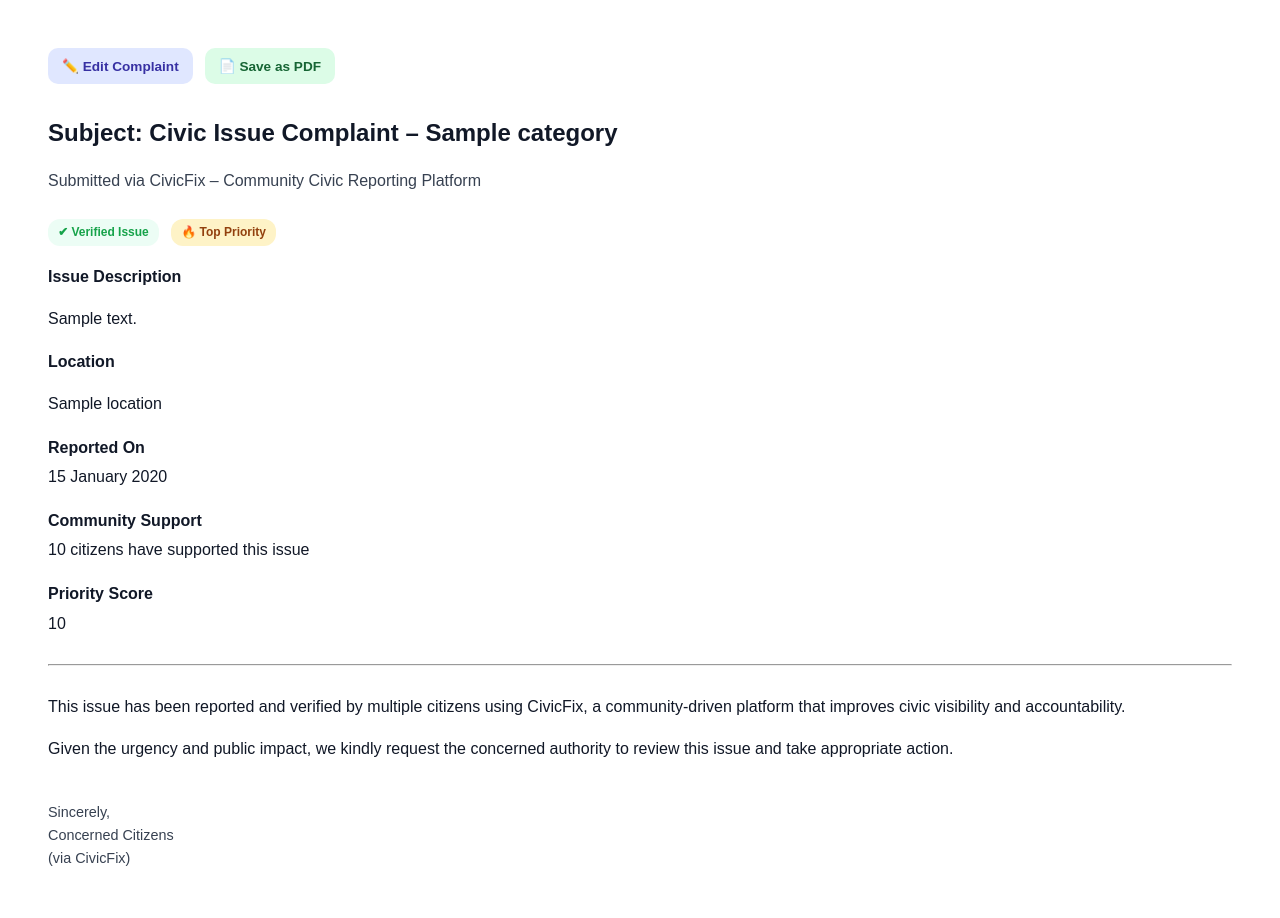
After one commit to atharva7471/CivicFix, a Flask app: template templates/export_issue.html in a window 1280 px wide. The commit adds this page. Run offline with Flask 3, Linux system fonts and the light colour scheme; the template is opened without the code that fills it: most values are stand-ins (such as "Sample title", 1, 10 or a date in 2020).

Commit message:
Add governed complaint export for verified top-priority issues

```diff
--- a/app.py
+++ b/app.py
@@ -26,19 +26,50 @@ votes_collection = db["votes"]
 UPLOAD_FOLDER = "static/uploads"
 app.config["UPLOAD_FOLDER"] = UPLOAD_FOLDER
 
+CATEGORY_WEIGHTS = {
+    "Road / Pothole": 3,
+    "Garbage": 4,
+    "Water Supply": 5,
+    "Drainage": 5,
+    "Electricity": 4,
+    "Public Safety": 6,
+    "Other": 4
+}
+
+def calculate_priority(problem):
+    votes_score = problem.get("votes", 0) * 2
+    days_pending = (datetime.utcnow() - problem["created_at"]).days
+    category_score = CATEGORY_WEIGHTS.get(problem.get("category"), 1)
+    verification_bonus = 5 if problem.get("is_verified") else 0
+
+    return votes_score + days_pending + category_score + verification_bonus
+
+
 #--------------------- All Routes here --------------------------#
 @app.route("/")
 @app.route("/home")
-
 def home():
     problems = list(
         problems_collection.find().sort("created_at", -1)
     )
+
+    for problem in problems:
+        problem["priority_score"] = calculate_priority(problem)
+
+    # 🔥 SORT BY PRIORITY (DESC)
+    problems.sort(key=lambda x: x["priority_score"], reverse=True)
+
+    # 🔥 Mark top 5
+    top_ids = set(p["_id"] for p in problems[:5])
+    for problem in problems:
+        problem["is_top_priority"] = problem["_id"] in top_ids
+
     return render_template(
         "home.html",
         problems=problems,
         admin_email=os.getenv("ADMIN_EMAIL")
     )
+
 
 @app.route("/add_problem")
 def add_problem():
@@ -121,6 +152,36 @@ def vote(problem_id):
         )
     return jsonify({"votes": problem["votes"]})
 
+@app.route("/export/<problem_id>")
+def export_issue(problem_id):
+    problem = problems_collection.find_one(
+        {"_id": ObjectId(problem_id)}
+    )
+
+    if not problem:
+        return "Issue not found", 404
+
+    # Recalculate priority
+    problem["priority_score"] = calculate_priority(problem)
+
+    # Get top 5 IDs again (backend truth)
+    problems = list(problems_collection.find())
+    for p in problems:
+        p["priority_score"] = calculate_priority(p)
+
+    problems.sort(key=lambda x: x["priority_score"], reverse=True)
+    top_ids = set(p["_id"] for p in problems[:5])
+
+    # 🔒 HARD CHECK
+    if not problem.get("is_verified") or problem["_id"] not in top_ids:
+        return "Export not allowed for this issue", 403
+
+    return render_template(
+        "export_issue.html",
+        problem=problem,
+        priority_score=problem["priority_score"]
+    )
+
 @app.route("/my_issues")
 def my_issues():
     user_id = ObjectId(session["user_id"])
@@ -130,6 +191,12 @@ def my_issues():
             {"user_id": user_id}
         ).sort("created_at", -1)
     )
+    for issue in issues:
+        issue["priority_score"] = calculate_priority(issue)
+
+    # 🔥 SORT BY PRIORITY (DESC)
+    issues.sort(key=lambda x: x["priority_score"], reverse=True)
+
     return render_template(
         "my_issues.html",
         issues=issues,
--- a/static/css/home.css
+++ b/static/css/home.css
@@ -206,6 +206,12 @@ body.home .container {
   color: var(--accent-secondary);
 }
 
+.export-hint {
+  font-size: 0.7rem;
+  color: var(--text-muted);
+  font-style: italic;
+}
+
 
 /* =========================
    RESPONSIVE
--- /dev/null
+++ b/templates/export_issue.html
@@ -0,0 +1,203 @@
+<!DOCTYPE html>
+<html lang="en">
+    <head>
+        <meta charset="UTF-8">
+        <title>Civic Complaint – CivicFix</title>
+        <meta name="viewport" content="width=device-width, initial-scale=1.0">
+
+        <style>
+    body {
+      font-family: Arial, Helvetica, sans-serif;
+      padding: 40px;
+      line-height: 1.6;
+      color: #111827;
+      background: #ffffff;
+    }
+
+    h2 {
+      margin-bottom: 10px;
+    }
+
+    .subtitle {
+      color: #374151;
+      margin-bottom: 24px;
+    }
+
+    .section {
+      margin-bottom: 18px;
+    }
+
+    .label {
+      font-weight: bold;
+      display: block;
+      margin-bottom: 4px;
+    }
+
+    .badge {
+      display: inline-block;
+      padding: 4px 10px;
+      border-radius: 12px;
+      font-size: 0.75rem;
+      font-weight: 600;
+      margin-right: 8px;
+    }
+
+    .verified {
+      background: #ecfdf5;
+      color: #16a34a;
+    }
+
+    .priority {
+      background: #fef3c7;
+      color: #92400e;
+    }
+
+    hr {
+      margin: 28px 0;
+    }
+
+    .footer {
+      margin-top: 40px;
+      font-size: 0.9rem;
+      color: #374151;
+    }
+
+    /* ACTION BUTTONS */
+    .actions {
+      margin-bottom: 30px;
+      display: flex;
+      gap: 12px;
+    }
+
+    .btn {
+      padding: 10px 14px;
+      border-radius: 10px;
+      border: none;
+      cursor: pointer;
+      font-weight: 600;
+      font-size: 0.85rem;
+    }
+
+    .btn-edit {
+      background: #e0e7ff;
+      color: #3730a3;
+    }
+
+    .btn-pdf {
+      background: #dcfce7;
+      color: #166534;
+    }
+
+    .edit-mode {
+      outline: 2px dashed #6366f1;
+      padding: 6px;
+      border-radius: 6px;
+    }
+
+    /* Hide buttons in print/PDF */
+    @media print {
+      .actions {
+        display: none;
+      }
+    }
+  </style>
+    </head>
+
+    <body>
+
+        <!-- ACTION BAR -->
+        <div class="actions">
+            <button class="btn btn-edit" onclick="toggleEdit()">
+                ✏️ Edit Complaint
+            </button>
+            <button class="btn btn-pdf" onclick="savePDF()">
+                📄 Save as PDF
+            </button>
+        </div>
+
+        <!-- CONTENT (EDITABLE AREA) -->
+        <div id="complaintContent">
+
+            <h2 contenteditable="false">
+                Subject: Civic Issue Complaint – {{ problem.category }}
+            </h2>
+
+            <p class="subtitle" contenteditable="false">
+                Submitted via CivicFix – Community Civic Reporting Platform
+            </p>
+
+            <div class="section">
+                <span class="badge verified">✔ Verified Issue</span>
+                <span class="badge priority">🔥 Top Priority</span>
+            </div>
+
+            <div class="section edit-target">
+                <span class="label">Issue Description</span>
+                <p>{{ problem.description }}</p>
+            </div>
+
+            <div class="section edit-target">
+                <span class="label">Location</span>
+                <p>{{ problem.location.area_name }}</p>
+            </div>
+
+            <div class="section">
+                <span class="label">Reported On</span>
+                {{ problem.created_at.strftime("%d %B %Y") }}
+            </div>
+
+            <div class="section">
+                <span class="label">Community Support</span>
+                {{ problem.votes }} citizens have supported this issue
+            </div>
+
+            <div class="section">
+                <span class="label">Priority Score</span>
+                {{ priority_score }}
+            </div>
+
+            <hr>
+
+            <div class="section edit-target">
+                <p>
+                    This issue has been reported and verified by multiple
+                    citizens using
+                    CivicFix, a community-driven platform that improves civic
+                    visibility
+                    and accountability.
+                </p>
+
+                <p>
+                    Given the urgency and public impact, we kindly request the
+                    concerned
+                    authority to review this issue and take appropriate action.
+                </p>
+            </div>
+
+            <div class="footer edit-target">
+                Sincerely,<br>
+                Concerned Citizens<br>
+                (via CivicFix)
+            </div>
+
+        </div>
+
+        <script>
+    let isEditing = false;
+
+    function toggleEdit() {
+      isEditing = !isEditing;
+
+      document.querySelectorAll(".edit-target").forEach(el => {
+        el.contentEditable = isEditing;
+        el.classList.toggle("edit-mode", isEditing);
+      });
+    }
+
+    function savePDF() {
+      window.print();
+    }
+  </script>
+
+    </body>
+</html>
```
Also changed, not shown: static/css/base.css (+9 -0 lines), templates/home.html (+20 -5 lines), templates/my_issues.html (+8 -4 lines).
